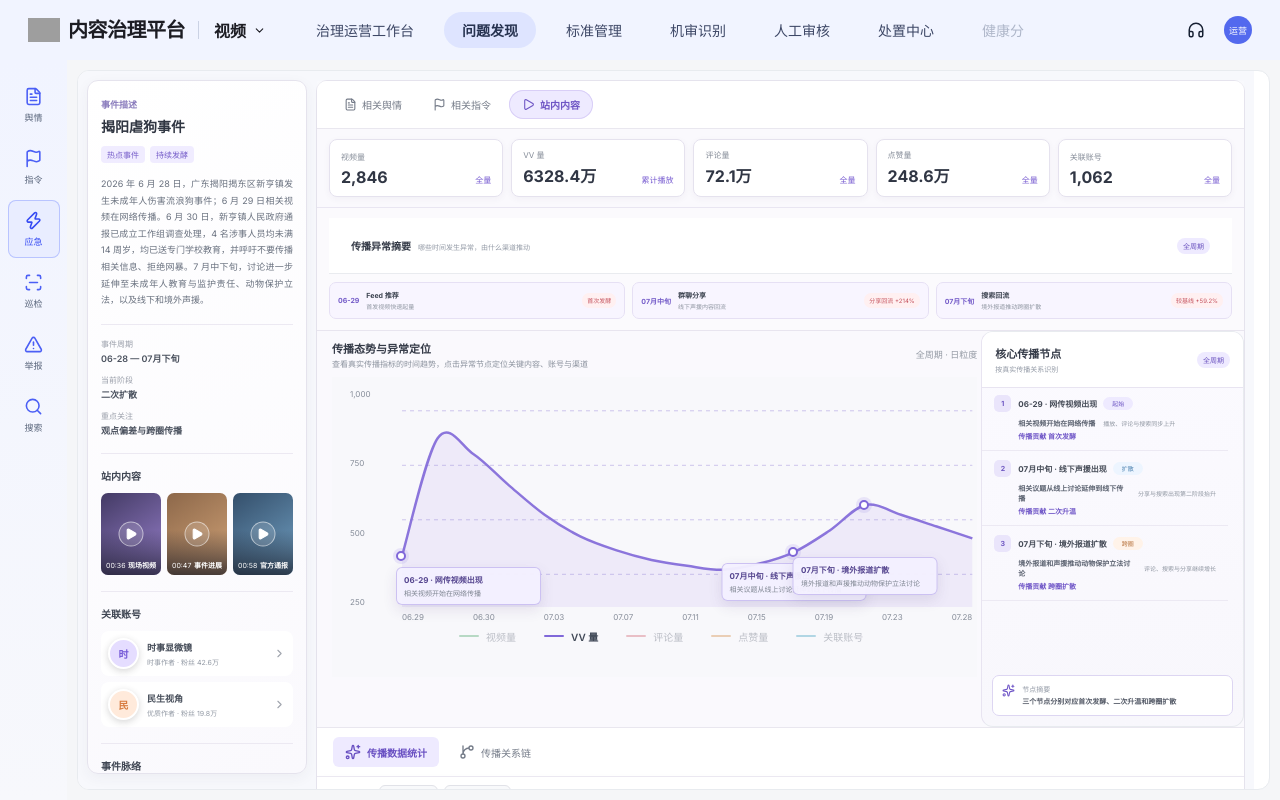
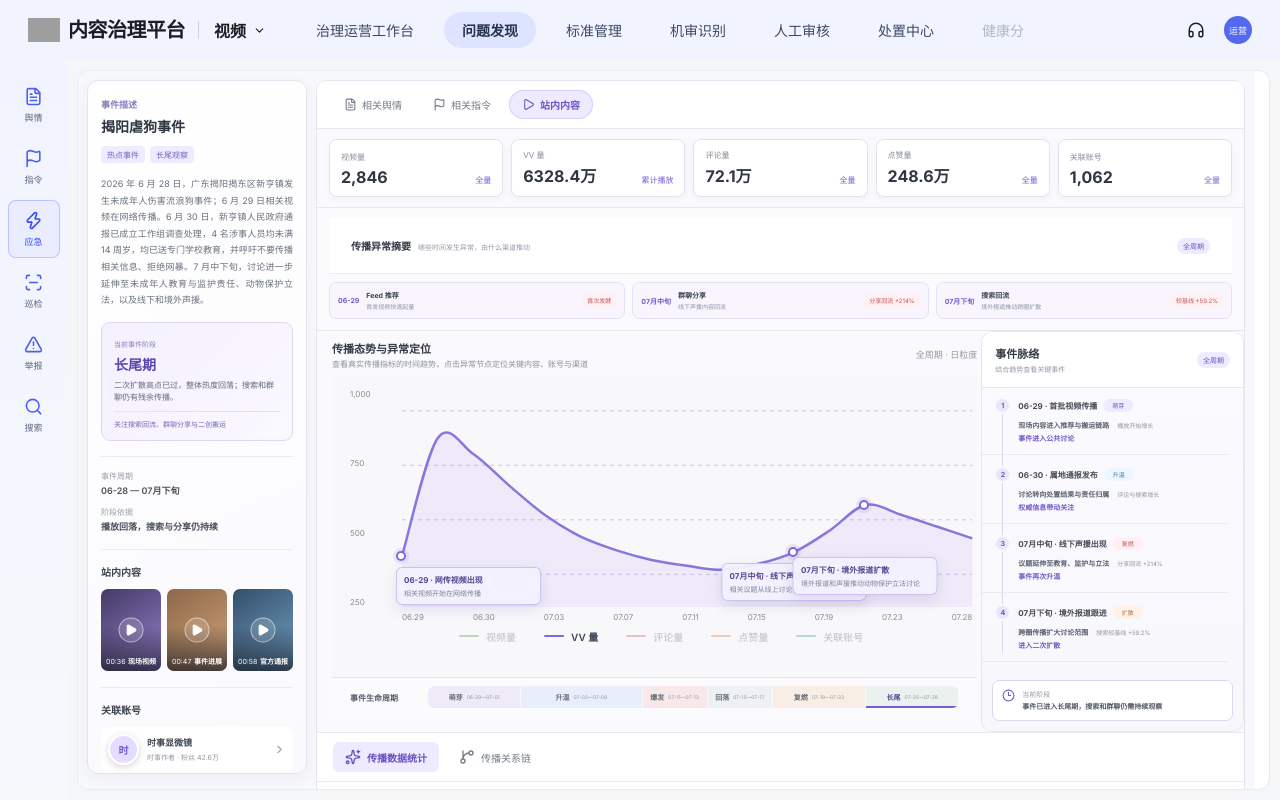
Before and after one commit to zhudantong123-hub/communicationanalysis, a React (Vite) app: page / in a window 1280 px wide. Built offline with nearby package versions, Linux system fonts and the light colour scheme; grey boxes are pictures that could not be loaded.

Commit message:
联动事件阶段脉络与传播趋势

```diff
--- a/src/main.tsx
+++ b/src/main.tsx
@@ -138,10 +138,11 @@ function App(){
   <div className="layout full"><section className="left">
    <div className="artifactViewport"><div className="eventReportLayout">
     <section className="eventDescriptionPanel">
-     <div className="eventDescriptionCard"><span>事件描述</span><h1>{reportEvent==='揭阳虐狗事件'?'揭阳虐狗事件':reportEvent}</h1><div className="eventTags"><em>热点事件</em><em>持续发酵</em></div><p>{reportEvent==='揭阳虐狗事件'?'2026 年 6 月 28 日，广东揭阳揭东区新亨镇发生未成年人伤害流浪狗事件；6 月 29 日相关视频在网络传播。6 月 30 日，新亨镇人民政府通报已成立工作组调查处理，4 名涉事人员均未满 14 周岁，均已送专门学校教育，并呼吁不要传播相关信息、拒绝网暴。7 月中下旬，讨论进一步延伸至未成年人教育与监护责任、动物保护立法，以及线下和境外声援。':`AI 已围绕“${reportEvent}”完成内容聚合、传播趋势识别、观点聚类和账号关系分析。当前报告展示模拟的全链路研判结果，可继续追加分析要求。`}</p><dl><div><dt>事件周期</dt><dd>06-28 — 07月下旬</dd></div><div><dt>当前阶段</dt><dd>二次扩散</dd></div><div><dt>重点关注</dt><dd>观点偏差与跨圈传播</dd></div></dl>
+     <div className="eventDescriptionCard"><span>事件描述</span><h1>{reportEvent==='揭阳虐狗事件'?'揭阳虐狗事件':reportEvent}</h1><div className="eventTags"><em>热点事件</em><em>长尾观察</em></div><p>{reportEvent==='揭阳虐狗事件'?'2026 年 6 月 28 日，广东揭阳揭东区新亨镇发生未成年人伤害流浪狗事件；6 月 29 日相关视频在网络传播。6 月 30 日，新亨镇人民政府通报已成立工作组调查处理，4 名涉事人员均未满 14 周岁，均已送专门学校教育，并呼吁不要传播相关信息、拒绝网暴。7 月中下旬，讨论进一步延伸至未成年人教育与监护责任、动物保护立法，以及线下和境外声援。':`AI 已围绕“${reportEvent}”完成内容聚合、传播趋势识别、观点聚类和账号关系分析。当前报告展示模拟的全链路研判结果，可继续追加分析要求。`}</p>
+      <section className="currentEventStage" aria-label="当前事件阶段"><span>当前事件阶段</span><b>长尾期</b><p>二次扩散高点已过，整体热度回落；搜索和群聊仍有残余传播。</p><em>关注搜索回流、群聊分享与二创搬运</em></section>
+      <dl><div><dt>事件周期</dt><dd>06-28 — 07月下旬</dd></div><div><dt>阶段依据</dt><dd>播放回落，搜索与分享仍持续</dd></div></dl>
       <section className="eventSideSection"><h2>站内内容</h2><div className="eventMiniVideos">{videos.slice(0,3).map((video,index)=><button key={video.id} className={'eventMiniVideo cover'+index} onClick={()=>select('video',video)} aria-label={`查看视频：${video.title}`}><i><Play size={13} fill="currentColor"/></i><span>00:{36+index*11}</span><b>{video.tone}</b></button>)}</div></section>
       <section className="eventSideSection"><h2>关联账号</h2><div className="eventAccounts">{accounts.slice(0,2).map(account=><button key={account.id} onClick={()=>select('account',account)}><i className={'avatar '+account.c}>{account.name[0]}</i><span><b>{account.name}</b><small>{account.auth} · 粉丝 {account.fans}</small></span><ChevronRight size={13}/></button>)}</div></section>
-      <section className="eventSideSection eventHistory"><h2>事件脉络</h2><ol><li><time>06-29</time><b>首批相关视频开始传播</b><span>现场内容进入推荐与搬运链路</span></li><li><time>06-30</time><b>属地发布调查处理进展</b><span>讨论转向处置结果与责任归属</span></li><li><time>07月中旬</time><b>线下声援内容出现</b><span>议题延伸至教育、监护与立法</span></li><li><time>07月下旬</time><b>境外报道带动二次扩散</b><span>跨圈传播与观点偏差同步增加</span></li></ol></section>
      </div>
     </section>
     <main className="eventReportMain">
@@ -203,7 +204,7 @@ function InsightCommandCenter({select,activeOpinion,timeFilterIndex,onOpinionSel
  const [commentSentiment,setCommentSentiment]=useState<'negative'|'positive'|'neutral'|null>(null)
  const [linkedOpinionFilter,setLinkedOpinionFilter]=useState<{scope:'视频'|'评论',tone:string}|null>(null)
  const [videoOpinionFocus,setVideoOpinionFocus]=useState<string|null>(null)
- const [activeCoreNode,setActiveCoreNode]=useState<string|null>(null)
+ const [activeTimelineEvent,setActiveTimelineEvent]=useState<string|null>(null)
  const [commentOpinionFocus,setCommentOpinionFocus]=useState<string|null>(null)
  const linkedSentiment=activeOpinion==='正向情感'?'positive':activeOpinion==='中立情感'?'neutral':activeOpinion==='负向情感'?'negative':activeSentiment
  const [hoverTimeIndex,setHoverTimeIndex]=useState<number|null>(null)
@@ -371,12 +372,21 @@ function InsightCommandCenter({select,activeOpinion,timeFilterIndex,onOpinionSel
   {name:'家长和学校应承担教育责任',video:12,comment:18,tone:'neutral',judgement:'评论放大'}
  ]
  const displayedComparisonRows=comparisonRows.map((item,index)=>{const time=guideTimeIndex??16;const video=Math.max(3,Math.round(item.video+(time-16)*([.55,.42,-.35,.28,.18][index])));const comment=Math.max(3,Math.round(item.comment+(time-16)*([.82,.58,-.22,.46,.31][index])));return {...item,video,comment,judgement:comment-video>=6?'评论放大':Math.abs(comment-video)<=2?'观点共振':'评论衍生'}})
- const corePropagationNodes=[
-  {id:'event-origin',type:'起始',name:'06-29 · 网传视频出现',role:'相关视频开始在网络传播',metric:'播放、评论与搜索同步上升',contribution:'首次发酵',timeIndex:0},
-  {id:'event-offline',type:'扩散',name:'07月中旬 · 线下声援出现',role:'相关议题从线上讨论延伸到线下传播',metric:'分享与搜索出现第二阶段抬升',contribution:'二次升温',timeIndex:11},
-  {id:'event-overseas',type:'跨圈',name:'07月下旬 · 境外报道扩散',role:'境外报道和声援推动动物保护立法讨论',metric:'评论、搜索与分享继续增长',contribution:'跨圈扩散',timeIndex:13}
+ const eventTimelineNodes=[
+  {id:'event-origin',type:'萌芽',name:'06-29 · 首批视频传播',role:'现场内容进入推荐与搬运链路',metric:'播放开始增长',impact:'事件进入公共讨论',timeIndex:0},
+  {id:'event-response',type:'升温',name:'06-30 · 属地通报发布',role:'讨论转向处置结果与责任归属',metric:'评论与搜索增长',impact:'权威信息带动关注',timeIndex:1},
+  {id:'event-offline',type:'复燃',name:'07月中旬 · 线下声援出现',role:'议题延伸至教育、监护与立法',metric:'分享回流 +214%',impact:'事件再次升温',timeIndex:11},
+  {id:'event-overseas',type:'扩散',name:'07月下旬 · 境外报道跟进',role:'跨圈传播扩大讨论范围',metric:'搜索较基线 +59.2%',impact:'进入二次扩散',timeIndex:13}
  ]
- const activeCoreNodeItem=corePropagationNodes.find(item=>item.id===activeCoreNode)
+ const lifecycleStages=[
+  {name:'萌芽',range:'06-29—07-01',index:1,span:3},
+  {name:'升温',range:'07-03—07-09',index:5,span:4},
+  {name:'爆发',range:'07-11—07-13',index:8,span:2},
+  {name:'回落',range:'07-15—07-17',index:10,span:2},
+  {name:'复燃',range:'07-19—07-23',index:12,span:3},
+  {name:'长尾',range:'07-25—07-28',index:15,span:3}
+ ]
+ const activeTimelineEventItem=eventTimelineNodes.find(item=>item.id===activeTimelineEvent)
  return <section className="commandCenter"><div className="trendGrid trendOnly">
    <div className="trendPanel">
     <div className="panelTitle opinionCompareTitle"><div><b>传播态势与异常定位</b><small>查看真实传播指标的时间趋势，点击异常节点定位关键内容、账号与渠道</small></div><span>全周期 · 日粒度</span></div>
@@ -403,22 +413,26 @@ function InsightCommandCenter({select,activeOpinion,timeFilterIndex,onOpinionSel
      </div>}
      <div className="trendLabels dailyRange"><span>06-29</span><span>07-03</span><span>07-07</span><span>07-11</span><span>07-15</span></div>
     </div>
+    <div className="eventLifecycleAxis" aria-label="事件生命周期">
+     <b>事件生命周期</b>
+     <div>{lifecycleStages.map((stage,index)=><button key={stage.name} className={`${stage.name==='长尾'?'current ':''}stage${index}`} style={{flex:stage.span}} onClick={()=>{setSelectedTimeIndex(stage.index);setSelectedInsight(null);onTimeWindowChange(stage.index)}}><span>{stage.name}</span><small>{stage.range}</small></button>)}</div>
+    </div>
    </div>
-   <aside className="trendCoreOpinionPanel coreNodePanel" aria-label="核心传播节点">
+   <aside className="trendCoreOpinionPanel coreNodePanel eventTimelinePanel" aria-label="事件脉络">
     <header>
-     <div><b>核心传播节点</b><small>{guideTimeIndex===null?'按真实传播关系识别':`${trendTimes[guideTimeIndex]} 关联节点`}</small></div>
+     <div><b>事件脉络</b><small>{guideTimeIndex===null?'结合趋势查看关键事件':`${trendTimes[guideTimeIndex]} 时间联动`}</small></div>
      <em>{guideTimeIndex===null?'全周期':'随时间联动'}</em>
     </header>
     <div className="trendCoreOpinionList">
-     {corePropagationNodes.map((item,index)=>{
-      const selected=activeCoreNode===item.id
-      return <button key={item.id} className={selected?'selected':''} aria-pressed={selected} onClick={()=>{const next=selected?null:item.id;setActiveCoreNode(next);setSelectedTimeIndex(next===null?null:item.timeIndex);setSelectedInsight(null);onTimeWindowChange(next===null?null:item.timeIndex)}}>
+     {eventTimelineNodes.map((item,index)=>{
+      const selected=activeTimelineEvent===item.id
+      return <button key={item.id} className={selected?'selected':''} aria-pressed={selected} onClick={()=>{const next=selected?null:item.id;setActiveTimelineEvent(next);setSelectedTimeIndex(next===null?null:item.timeIndex);setSelectedInsight(null);onTimeWindowChange(next===null?null:item.timeIndex)}}>
        <span><i>{index+1}</i><b>{item.name}</b><em className={`nodeType ${item.type}`}>{item.type}</em></span>
-       <div className="coreNodeMeta"><strong>{item.role}</strong><small>{item.metric}</small><b>传播贡献 {item.contribution}</b></div>
+       <div className="coreNodeMeta"><strong>{item.role}</strong><small>{item.metric}</small><b>{item.impact}</b></div>
       </button>
      })}
     </div>
-    <footer><Sparkles size={13}/><span><small>{activeCoreNodeItem?'当前选中':'节点摘要'}</small><b>{activeCoreNodeItem?`${activeCoreNodeItem.name} · ${activeCoreNodeItem.role}`:'三个节点分别对应首次发酵、二次升温和跨圈扩散'}</b></span></footer>
+    <footer><Clock3 size={13}/><span><small>{activeTimelineEventItem?'当前选中':'当前阶段'}</small><b>{activeTimelineEventItem?`${activeTimelineEventItem.name} · ${activeTimelineEventItem.impact}`:'事件已进入长尾期，搜索和群聊仍需持续观察'}</b></span></footer>
    </aside>
   </div>
   <div className="trendMetricCards">{trendMetrics.map(item=><article key={item[0]}><span>{item[0]}</span><b>{item[1]}</b><em>{item[2]}</em></article>)}</div>
--- a/src/trend-core-opinions.css
+++ b/src/trend-core-opinions.css
@@ -2,6 +2,17 @@
   grid-template-columns: minmax(0, 1.72fr) minmax(250px, .68fr) !important;
   align-items: stretch;
   order: 2;
+}
+
+.commandCenter .trendGrid.trendOnly .trendPanel {
+  display: flex;
+  min-width: 0;
+  flex-direction: column;
+}
+
+.commandCenter .trendGrid.trendOnly .trendPanel > .panelTitle,
+.commandCenter .trendGrid.trendOnly .trendPanel > .trendChart {
+  flex: none;
 }
 
 .commandCenter .trendMetricCards {
@@ -204,10 +215,66 @@
   white-space: nowrap;
 }
 
+.eventLifecycleAxis {
+  display: grid;
+  grid-template-columns: 70px minmax(0, 1fr);
+  align-items: center;
+  gap: 8px;
+  padding: 8px 18px 10px;
+  border-top: 1px solid #e5e1ee;
+  background: #fbfafd;
+}
+
+.eventLifecycleAxis > b {
+  color: #555d69;
+  font-size: 8px;
+}
+
+.eventLifecycleAxis > div {
+  display: flex;
+  min-width: 0;
+  overflow: hidden;
+  border-radius: 7px;
+}
+
+.eventLifecycleAxis button {
+  display: flex;
+  min-width: 48px;
+  align-items: center;
+  justify-content: center;
+  gap: 4px;
+  padding: 6px 4px;
+  border-right: 1px solid #fff9;
+  background: #eeeaf8;
+  color: #696f7a;
+}
+
+.eventLifecycleAxis button.stage1 { background: #e8effb; }
+.eventLifecycleAxis button.stage2 { background: #f8e8e9; }
+.eventLifecycleAxis button.stage3 { background: #edf1f6; }
+.eventLifecycleAxis button.stage4 { background: #f8eee5; }
+.eventLifecycleAxis button.stage5 { background: #e9f2ee; }
+
+.eventLifecycleAxis button:hover,
+.eventLifecycleAxis button.current {
+  box-shadow: inset 0 -2px #745bd0;
+  color: #554297;
+}
+
+.eventLifecycleAxis button span {
+  font-size: 7px;
+  font-weight: 700;
+}
+
+.eventLifecycleAxis button small {
+  color: #9298a3;
+  font-size: 5px;
+}
+
 .trendCoreOpinionPanel {
   display: grid;
   min-width: 0;
-  height: 396px;
+  height: auto;
   box-sizing: border-box;
   grid-template-rows: 54px minmax(0, 1fr) auto;
   border-left: 1px solid #e8e4f1;
@@ -366,6 +433,52 @@
   color: #b56f38;
 }
 
+.eventTimelinePanel .trendCoreOpinionList {
+  position: relative;
+}
+
+.eventTimelinePanel .trendCoreOpinionList:before {
+  position: absolute;
+  top: 19px;
+  bottom: 19px;
+  left: 20px;
+  width: 1px;
+  background: #dcd5ef;
+  content: '';
+}
+
+.eventTimelinePanel .trendCoreOpinionList > button {
+  position: relative;
+  padding-top: 11px;
+  padding-bottom: 11px;
+}
+
+.eventTimelinePanel .trendCoreOpinionList > button > span > i {
+  z-index: 1;
+  border: 2px solid #f9f7ff;
+  border-radius: 50%;
+}
+
+.eventTimelinePanel .trendCoreOpinionList > button > span > em.nodeType.萌芽 {
+  background: #eeeaff;
+  color: #6d55c3;
+}
+
+.eventTimelinePanel .trendCoreOpinionList > button > span > em.nodeType.升温 {
+  background: #edf5ff;
+  color: #477eae;
+}
+
+.eventTimelinePanel .trendCoreOpinionList > button > span > em.nodeType.复燃 {
+  background: #fff0f1;
+  color: #c5535e;
+}
+
+.eventTimelinePanel .trendCoreOpinionList > button > span > em.nodeType.扩散 {
+  background: #fff3e9;
+  color: #b56f38;
+}
+
 .coreNodeMeta {
   display: grid;
   grid-template-columns: minmax(0, 1fr) auto;
@@ -478,6 +591,10 @@
   .anomalySummaryRow {
     grid-template-columns: 1fr;
   }
+
+  .eventLifecycleAxis {
+    grid-template-columns: 1fr;
+  }
 }
 
 @media (max-width: 700px) {
@@ -494,4 +611,8 @@
     flex-direction: column;
     gap: 2px;
   }
+
+  .eventLifecycleAxis > div {
+    overflow-x: auto;
+  }
 }
```
Also changed, not shown: src/tuning.css.
